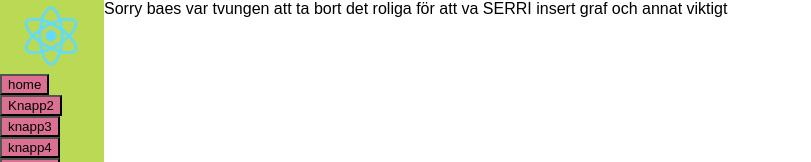
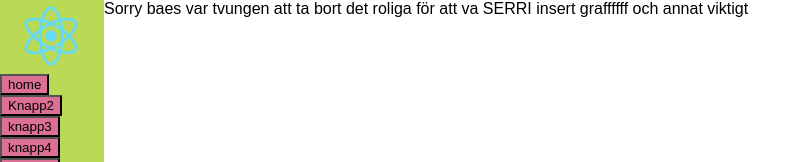
Before and after one commit to devzu/KOMA, a React (Create React App) app in the folder koma-app/: page / in a window 1280 px wide. Shown: the top 162 px of the page, without its empty margins (0-811 px from the left). Built offline with nearby package versions, Linux system fonts and the light colour scheme; a web font is replaced by a local one.

Commit message:
Trams
Trams

```diff
--- a/koma-app/src/App.js
+++ b/koma-app/src/App.js
@@ -11,7 +11,7 @@
     const Startsida = () => (
       <div>
         Sorry baes var tvungen att ta bort det roliga för att va SERRI
-        insert graf
+        insert graffffff
         och annat viktigt</div>
     )
 // ignorera namnen just nu ok
@@ -35,7 +35,7 @@
 
     const Knapp5 = () => (
       <div>
-        info
+        いしいしいしいしいしいしいしいしいしいしいしいし
       </div>
     )
 
```
Also changed, not shown: 2 other files (tests, documents, lock files or other folders).
